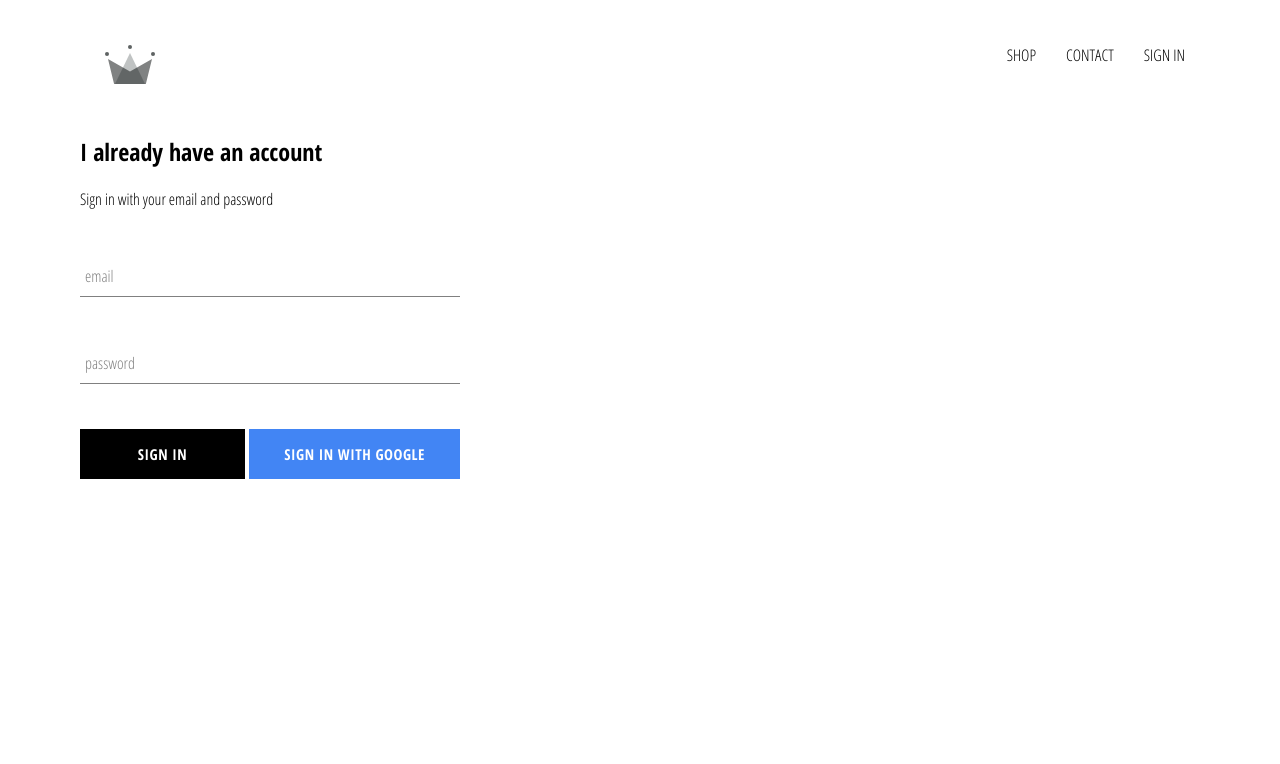
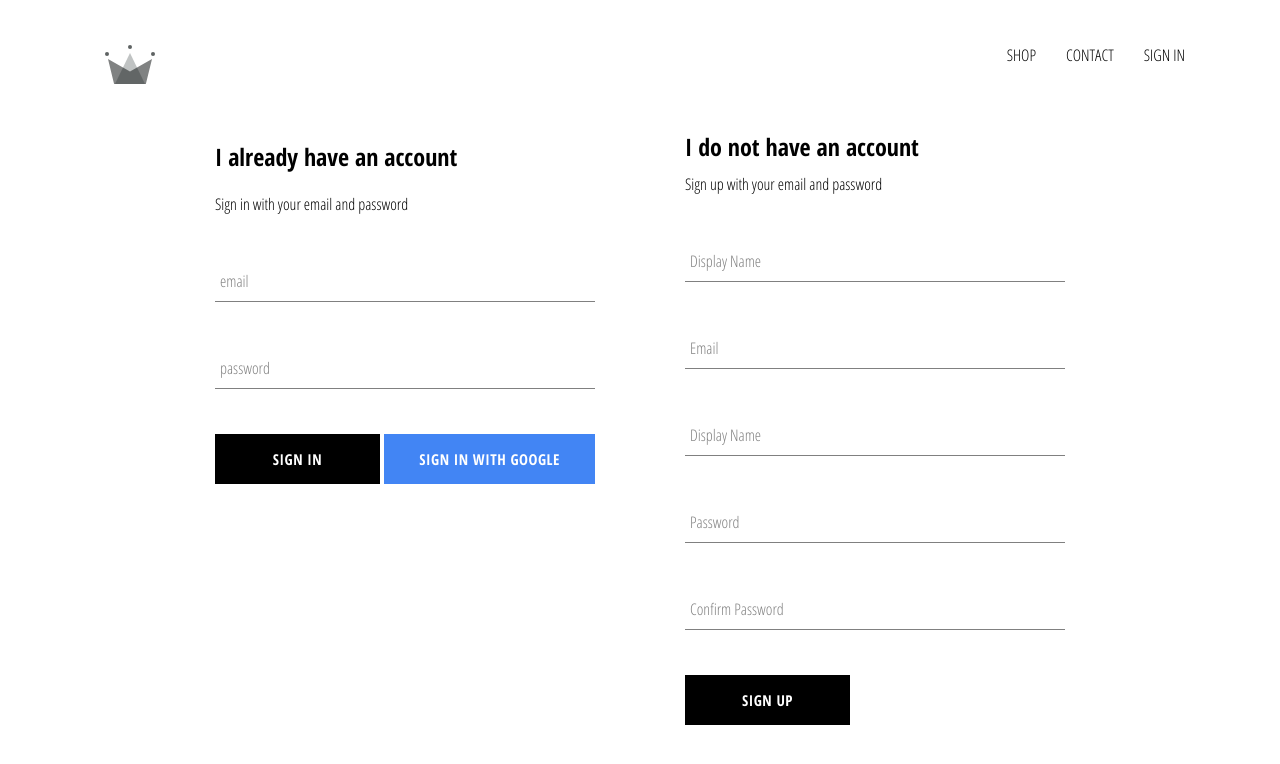
Before and after one commit to Danutzz8/crwn-clothing, a React (Create React App) app: page /signin in a window 1280 px wide. Shown: the top 764 px of the page. Built offline with nearby package versions, Linux system fonts and the light colour scheme; no server answers.

Commit message:
implemented firebase utils, included ability to store authenticated users into our firestore database

```diff
--- a/src/App.js
+++ b/src/App.js
@@ -6,7 +6,7 @@ import HomePage from './pages/homepage/homepage.component';
 import ShopPage from './components/shop/shop.component';
 import Header from './components/header/header.component';
 import SignInAndSignUpPage from './pages/sign-in-and-sign-up/sign-in-and-sign-up.component';
-import { auth } from './components/firebase/firebase.utils';
+import { auth, createUserProfileDocument } from './components/firebase/firebase.utils';
 
 import './App.css';
 
@@ -19,11 +19,27 @@ class App extends React.Component {
     }
   }
 
+  unsubscribeFromAuth = null;
+
   componentDidMount() {
-    auth.onAuthStateChanged(user => {
-      this.setState({ currentUser: user});
+    this.unsubscribeFromAuth = auth.onAuthStateChanged( async userAuth => {
+      if (userAuth) {
+        const userRef = await createUserProfileDocument(userAuth);
 
-      console.log(user);
+        userRef.onSnapshot(snapShot => {
+          this.setState({
+            currentUser: {
+              id: snapShot.id,
+              ...snapShot.data()
+            }
+          });
+
+          console.log(this.state);
+        });
+
+      } else {
+        this.setState({ currentUser: userAuth });
+      }
     });
   }
 
--- a/src/components/firebase/firebase.utils.js
+++ b/src/components/firebase/firebase.utils.js
@@ -12,6 +12,33 @@ const config = {
     measurementId: "G-MRM4L68JVB"
   };
 
+  export const createUserProfileDocument = async (userAuth, aditionalData) => {
+      if(!userAuth) return;
+
+      const userRef = firestore.doc(`users/${userAuth.uid}`);
+
+      const snapShot = await userRef.get();
+
+     if(!snapShot.exists) {
+         const { displayName, email } = userAuth;
+         const createdAt = new Date();
+
+         try {
+             await userRef.set({
+                displayName,
+                email,
+                createdAt,
+                ...aditionalData
+             })
+
+         } catch (error) {
+            console.log('error creating user', error.message);
+         }
+     }
+
+     return userRef;
+  }
+
   firebase.initializeApp(config);
 
   export const auth = firebase.auth();
--- a/src/components/form-input/form-input.component.jsx
+++ b/src/components/form-input/form-input.component.jsx
@@ -7,7 +7,7 @@ const FormInput = ({ handleChange, label, ...otherProps } ) => (
         <input className='form-input' onChange={handleChange} {...otherProps} />
         {
             label ?
-            (<label className={`${otherProps.value.length ? 'shirnk' : ''} form-input-label`}>
+            (<label className={`${otherProps.value.length ? 'shrink' : ''} form-input-label`}>
 
             {label}
             </label>
--- /dev/null
+++ b/src/components/sign-up/sign-up.component.jsx
@@ -0,0 +1,112 @@
+import React from 'react';
+
+import FormInput from '../form-input/form-input.component';
+import CustomButton from '../custom-button/custom-button.component';
+
+import { auth, createUserProfileDocument } from '../firebase/firebase.utils';
+
+import './sign-up.styles.scss';
+
+class SignUp extends React.Component {
+    constructor() {
+        super()
+
+        this.state = {
+            displayName: '',
+            email: '',
+            password: '',
+            confirmPassword: ''
+        }
+    }
+
+    handleSubmit = async event => {
+        event.preventDefault();
+
+        const {displayName, email, password, confirmPassword } = this.state;
+
+        if(password !== confirmPassword) {
+            alert('password don\'t match');
+            return;
+        }
+
+        try {
+            const { user } = await auth.createUserWithEmailAndPassword(
+                email,
+                password
+            );
+
+            await createUserProfileDocument(user, { displayName });
+
+            this.setState({
+                displayName: '',
+                email: '',
+                password: '',
+                confirmPassword: ''
+            })
+        } catch (error) {
+            console.log(error);
+        }
+    };
+
+    handleChange = event => {
+        const {name, value} = event.target;
+
+        this.setState({ [name]: value});
+    }
+
+    render() {
+        const {displayName, email, password, confirmPassword } = this.state;
+        return (
+            <div className='sign-up'>
+                <h2 className='title'> I do not have an account</h2>
+                <span>Sign up with your email and password</span>
+                <form className='sing-up-form' onSubmit={this.handleSubmit}>
+                    <FormInput
+                        type= 'text'
+                        name= 'displayName'
+                        value= {displayName}
+                        onChange={this.handleChange}
+                        label= 'Display Name'
+                        required
+                    />
+                    <FormInput
+                        type= 'text'
+                        name= 'email'
+                        value= {email}
+                        onChange={this.handleChange}
+                        label= 'Email'
+                        required
+                    />
+                    <FormInput
+                        type= 'text'
+                        name= 'displayName'
+                        value= {displayName}
+                        onChange={this.handleChange}
+                        label= 'Display Name'
+                        required
+                    />
+                    <FormInput
+                        type= 'password'
+                        name= 'password'
+                        value= {password}
+                        onChange={this.handleChange}
+                        label= 'Password'
+                        required
+                    />
+                    <FormInput
+                        type= 'password'
+                        name= 'confirmPassword'
+                        value= {confirmPassword}
+                        onChange={this.handleChange}
+                        label= 'Confirm Password '
+                        required
+                    />
+                    <CustomButton type='submit'>SIGN UP</CustomButton>
+
+                </form>
+            </div>
+        )
+    }
+}
+
+export default SignUp;
--- /dev/null
+++ b/src/components/sign-up/sign-up.styles.scss
@@ -0,0 +1,9 @@
+.sign-up {
+    display: flex;
+    flex-direction: column;
+    width: 380px;
+
+    .title {
+      margin: 10px 0;
+    }
+  }
--- a/src/pages/sign-in-and-sign-up/sign-in-and-sign-up.component.jsx
+++ b/src/pages/sign-in-and-sign-up/sign-in-and-sign-up.component.jsx
@@ -1,13 +1,15 @@
 import React from 'react';
 
 import SignIn from '../../components/sign-in/sign-in.component';
+import SignUp from '../../components/sign-up/sign-up.component';
 
 import './sign-in-and-sign-up.styles.scss';
 
 const SignInAndSignUpPage = () => (
-    <div className='sign-in-and-sign-up'>
-    <SignIn />
-    </div>
-)
+	<div className="sign-in-and-sign-up">
+		<SignIn />
+		<SignUp />
+	</div>
+);
 
 export default SignInAndSignUpPage;
--- a/src/pages/sign-in-and-sign-up/sign-in-and-sign-up.styles.scss
+++ b/src/pages/sign-in-and-sign-up/sign-in-and-sign-up.styles.scss
@@ -0,0 +1,6 @@
+.sign-in-and-sign-up {
+    width: 850px;
+    display: flex;
+    justify-content: space-between;
+    margin: 30px auto;
+}
```
Also changed, not shown: 1 other file (tests, documents, lock files or other folders).
